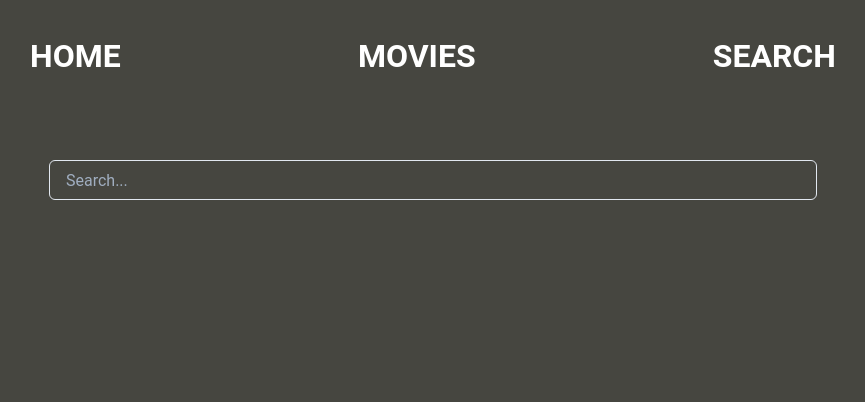
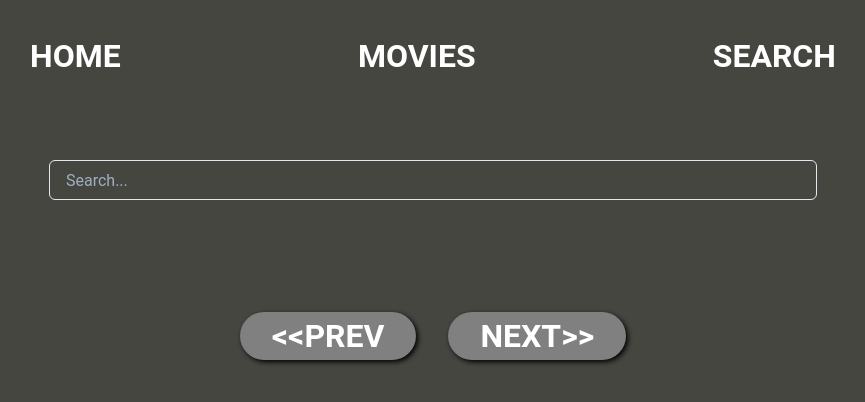
Before and after one commit to moretime-dev/movie-api, a React (Create React App) app: page /search in a window 1280 px wide. Shown: the top 402 px of the page, without its empty margins (207-1072 px from the left). Built offline with nearby package versions, Linux system fonts and the light colour scheme; no server answers.

Commit message:
pagination start

```diff
--- a/src/App.js
+++ b/src/App.js
@@ -6,17 +6,19 @@ import Home from "./pages/Home";
 import MovieList from "./components/movies/MovieList";
 import MovieItemDetails from "./components/movies/MovieItemDetails";
 import Search from "./components/utils/Search";
+import Pagination from "./components/UI/Pagination";
 
 import "./App.css";
 
 export default function App() {
   const [movies, setMovies] = useState([]);
   const [genres, setGenres] = useState([]);
+  const [currentPage, setCurrentPage] = useState(1);
 
   useEffect(() => {
     const fetchMovies = async () => {
       const results = await fetch(
-        "https://api.themoviedb.org/3/discover/movie?api_key=0b7131c882252f4d2e4fbdb70636cf42&page=5"
+        `https://api.themoviedb.org/3/discover/movie?api_key=0b7131c882252f4d2e4fbdb70636cf42&page=${currentPage}`
       );
 
       const movies = await results.json();
@@ -25,7 +27,7 @@ export default function App() {
     };
 
     fetchMovies();
-  }, []);
+  }, [currentPage]);
 
   useEffect(() => {
     const fetchGenres = async () => {
@@ -40,6 +42,10 @@ export default function App() {
 
     fetchGenres();
   }, []);
+
+  const onPageChangeHandler = (page) => {
+    setCurrentPage(page);
+  };
 
   return (
     <BrowserRouter>
@@ -58,6 +64,10 @@ export default function App() {
           />
           <Route path="/search" element={<Search />} />
         </Routes>
+        <Pagination
+          onPageChange={onPageChangeHandler}
+          currentPage={currentPage}
+        />
       </div>
     </BrowserRouter>
   );
--- /dev/null
+++ b/src/components/UI/Button.jsx
@@ -0,0 +1,21 @@
+const Button = (props) => {
+  return (
+    <button
+      onClick={props.onClick}
+      style={{
+        backgroundColor: "grey",
+        margin: "1em 0.5em",
+        padding: "0 1em",
+        fontSize: "2rem",
+        fontWeight: "bold",
+        color: "white",
+        borderRadius: "1em",
+        boxShadow: "2px 2px 5px black",
+      }}
+    >
+      {props.buttonText}
+    </button>
+  );
+};
+
+export default Button;
--- /dev/null
+++ b/src/components/UI/Pagination.jsx
@@ -0,0 +1,30 @@
+import { Flex, Box } from "@chakra-ui/react";
+
+import Button from "../UI/Button";
+
+const Pagination = ({ currentPage, onPageChange }) => {
+  const onPreviousPageHandler = () => {
+    currentPage = currentPage - 1;
+
+    if (currentPage < 1) return;
+
+    onPageChange(currentPage);
+    console.log(currentPage);
+  };
+
+  const onNextPageHandler = () => {
+    currentPage = currentPage + 1;
+    onPageChange(currentPage);
+  };
+
+  return (
+    <Box w="100vw">
+      <Flex w="20vw" m="auto" justifyContent="center">
+        <Button buttonText="<<PREV" onClick={onPreviousPageHandler} />
+        <Button buttonText="NEXT>>" onClick={onNextPageHandler} />
+      </Flex>
+    </Box>
+  );
+};
+
+export default Pagination;
--- a/src/components/movies/MovieItemDetails.jsx
+++ b/src/components/movies/MovieItemDetails.jsx
@@ -34,6 +34,7 @@ const MovieItemDetails = ({ movies, genres }) => {
                   src={`https://image.tmdb.org/t/p/original/${movieItem.poster_path}`}
                   alt={movie.title}
                   style={{
+                    size: "100%",
                     borderRadius: "1em",
                     boxShadow: "2px 2px 5px grey",
                   }}
```
